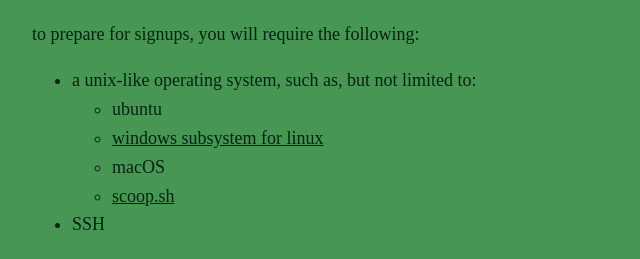
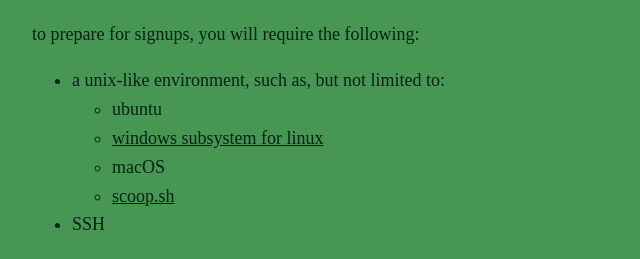
Before and after one commit to trash-town/homepage, a plain HTML site: page signup.html in a window 1280 px wide. Shown: the part 666-925 px from the top of the page, 283-923 px from the left. Drawn offline with Linux system fonts and the light colour scheme; a web font is replaced by a local one.

Commit message:
the wording was really bothering me

```diff
--- a/signup.html
+++ b/signup.html
@@ -26,7 +26,7 @@
     <h2>requirements</h2>
     <p>to prepare for signups, you will require the following:</p>
     <ul>
-      <li>a unix-like operating system, such as, but not limited to:
+      <li>a unix-like environment, such as, but not limited to:
         <ul>
           <li>ubuntu</li>
           <li><a href="https://docs.microsoft.com/en-us/windows/wsl/install-win10">windows subsystem for linux</a></li>
```
